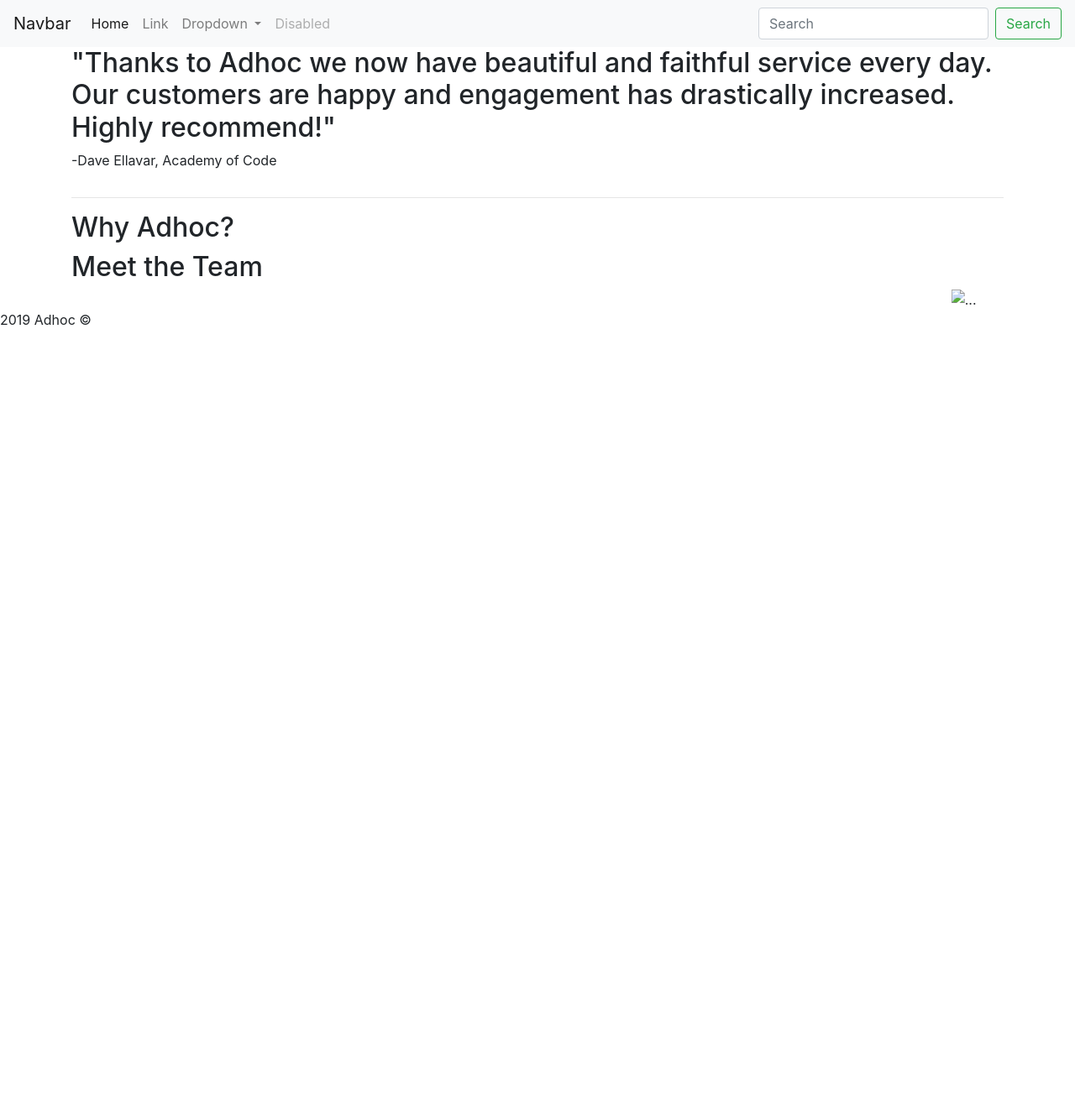
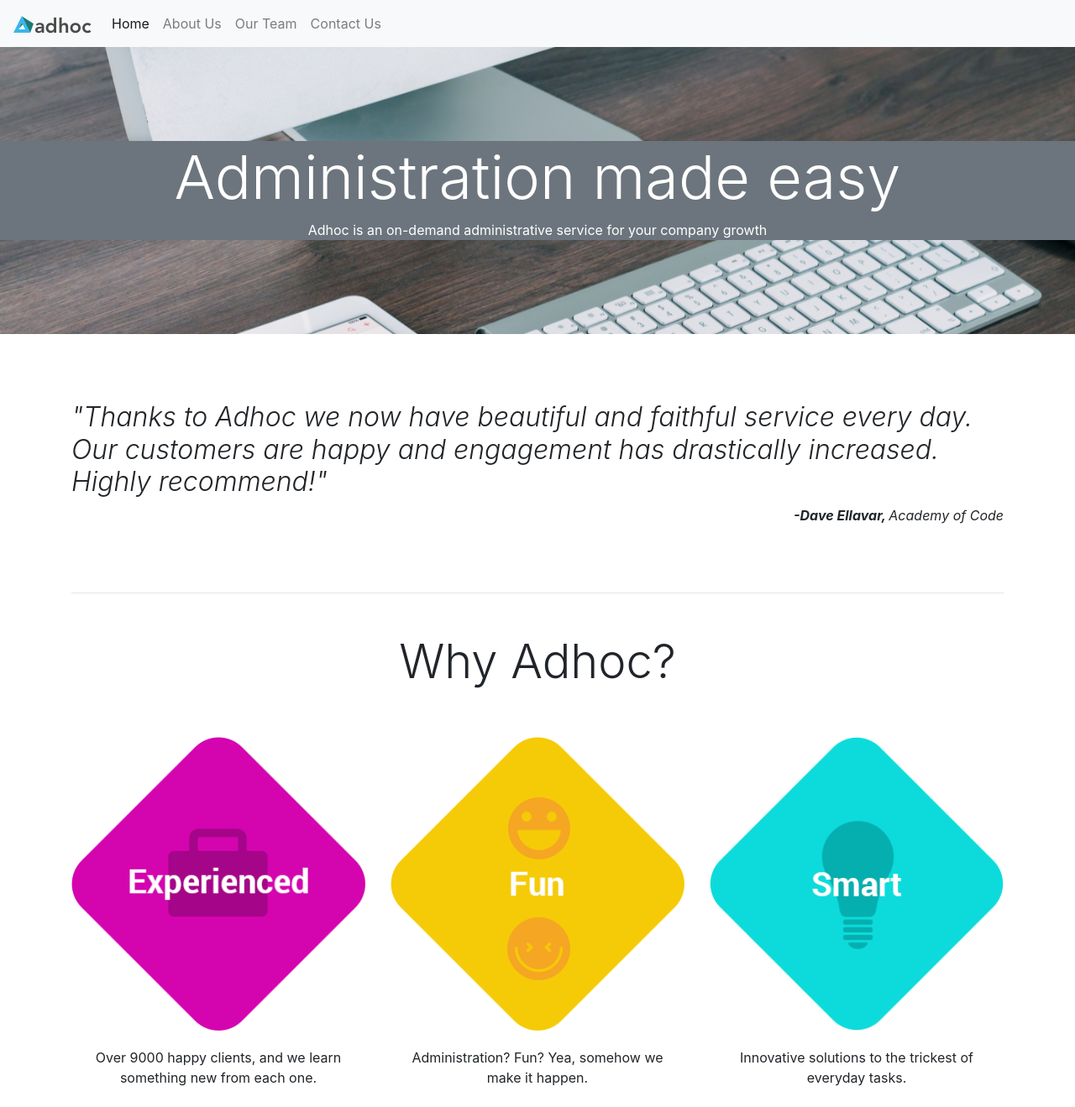
Before and after one commit to claudiacodes-dev/011_Adhoc, a plain HTML site: page index.html in a window 1280 px wide. Shown: the top 1319 px of the page at 84% size. Before the commit the page ends 800 px from the top, so only its background shows below. Drawn offline with nearby package versions, Linux system fonts and the light colour scheme.

Commit message:
Layout-Anpassungen

```diff
--- a/index.html
+++ b/index.html
@@ -17,7 +17,9 @@
   <body>
     <!-- Navbar Component -->
     <nav class="navbar navbar-expand-lg navbar-light bg-light">
-      <a class="navbar-brand" href="#">Navbar</a>
+      <a class="navbar-brand" href="#"
+        ><img src="resources/images/logo.png" alt="adhoc logo"
+      /></a>
       <button
         class="navbar-toggler"
         type="button"
@@ -38,9 +40,16 @@
             >
           </li>
           <li class="nav-item">
-            <a class="nav-link" href="#">Link</a>
+            <a class="nav-link" href="#">About Us</a>
           </li>
-          <li class="nav-item dropdown">
+          <li class="nav-item">
+            <a class="nav-link" href="#">Our Team</a>
+          </li>
+          <li class="nav-item">
+            <a class="nav-link" href="#">Contact Us</a>
+          </li>
+
+          <!-- <li class="nav-item dropdown">
             <a
               class="nav-link dropdown-toggle"
               href="#"
@@ -67,9 +76,9 @@
               aria-disabled="true"
               >Disabled</a
             >
-          </li>
+          </li> -->
         </ul>
-        <form class="form-inline my-2 my-lg-0">
+        <!-- <form class="form-inline my-2 my-lg-0">
           <input
             class="form-control mr-sm-2"
             type="search"
@@ -79,84 +88,166 @@
           <button class="btn btn-outline-success my-2 my-sm-0" type="submit">
             Search
           </button>
-        </form>
+        </form> -->
       </div>
     </nav>
 
     <!-- Jumbotron -->
     <div
+      class="jumbotron jumbotron-fluid"
       style="
-        background: url(https://content.codecademy.com/courses/learn-bootstrap-4/adhoc/jumbotron.png)
-          no-repeat;
+        background: url(resources/images/jumbotron.png) no-repeat;
         background-size: cover;
       "
-    ></div>
+    >
+      <div class="bg-secondary text-white text-center my-5">
+        <h1 class="display-3">Administration made easy</h1>
+        <p>
+          Adhoc is an on-demand administrative service for your company growth
+        </p>
+      </div>
+    </div>
 
     <!-- Container -->
     <div class="container">
       <!-- Quote Section -->
       <div class="row">
-        <div class="col">
-          <h2>
+        <div class="col my-5">
+          <h2 class="font-italic font-weight-light">
             "Thanks to Adhoc we now have beautiful and faithful service every
             day. Our customers are happy and engagement has drastically
             increased. Highly recommend!"
           </h2>
-          <p>-Dave Ellavar, <span>Academy of Code</span></p>
+          <p class="text-right font-italic font-weight-bold">
+            -Dave Ellavar,
+            <span class="font-weight-normal">Academy of Code</span>
+          </p>
         </div>
       </div>
       <hr />
 
       <!-- Why Adhoc? Text -->
-      <div class="row">
+      <div class="row my-5">
         <div class="col">
-          <h2>Why Adhoc?</h2>
+          <h2 class="text-center display-4">Why Adhoc?</h2>
         </div>
       </div>
 
       <!-- Image Reasons Section -->
-      <div class="row">
-        <div class="col">
+      <div class="row justify-content-center">
+        <div class="col col-8 col-sm-8 col-md-4 col-xl-4">
           <!-- First card goes here -->
+          <div class="card border-0">
+            <img
+              src="resources/images/experienced.png"
+              alt="experienced icon"
+            />
+            <div class="card-body">
+              <p class="card-text text-center">
+                Over 9000 happy clients, and we learn something new from each
+                one.
+              </p>
+            </div>
+          </div>
         </div>
 
-        <div class="col">
+        <div class="col col-8 col-sm-8 col-md-4 col-xl-4">
           <!-- Second card goes here -->
+          <div class="card border-0">
+            <img src="resources/images/fun.png" alt="fun icon" />
+            <div class="card-body">
+              <p class="card-text text-center">
+                Administration? Fun? Yea, somehow we make it happen.
+              </p>
+            </div>
+          </div>
         </div>
 
-        <div class="col">
+        <div class="col col-8 col-sm-8 col-md-4 col-xl-4">
           <!-- Third card goes here -->
+          <div class="card border-0">
+            <img src="resources/images/smart.png" alt="smart icon" />
+            <div class="card-body">
+              <p class="card-text text-center">
+                Innovative solutions to the trickest of everyday tasks.
+              </p>
+            </div>
+          </div>
         </div>
       </div>
 
       <!-- Meet the Team Section -->
-      <div class="row">
+      <div class="row bg-dark rounded-top p-5 mt-5">
         <div class="col">
-          <h2>Meet the Team</h2>
+          <h2 class="text-white text-center display-4">Meet the Team</h2>
         </div>
       </div>
 
       <!-- Team Pictures Carousel -->
-      <div class="row">
+      <div class="row bg-dark rounded-bottom pb-5">
         <div class="col">
           <!-- Carousel Component -->
           <div
             id="carouselExampleControls"
-            class="carousel slide"
+            class="carousel slide mx-auto w-50"
             data-ride="carousel"
           >
             <div class="carousel-inner">
               <div class="carousel-item active">
-                <img src="..." class="d-block w-100" alt="..." />
+                <img
+                  src="resources/images/brian.png"
+                  class="d-block w-100"
+                  alt="Photo of Brian"
+                />
+                <div
+                  class="carousel-caption bg-dark align-center text-center rounded-pill"
+                >
+                  <p class="font-weight-bold mb-0 p-0">
+                    CEO: <span class="font-weight-light">Brian M.</span>
+                  </p>
+                </div>
               </div>
               <div class="carousel-item">
-                <img src="..." class="d-block w-100" alt="..." />
+                <img
+                  src="resources/images/andy.png"
+                  class="d-block w-100"
+                  alt="Photo of Andy"
+                />
+                <div
+                  class="carousel-caption bg-dark align-center text-center rounded-pill"
+                >
+                  <p class="font-weight-bold mb-0 p-0">
+                    CFO: <span class="font-weight-light">Andy C.</span>
+                  </p>
+                </div>
               </div>
               <div class="carousel-item">
-                <img src="..." class="d-block w-100" alt="..." />
+                <img
+                  src="resources/images/angela.png"
+                  class="d-block w-100"
+                  alt="Photo of Angela"
+                />
+                <div
+                  class="carousel-caption bg-dark align-center text-center rounded-pill"
+                >
+                  <p class="font-weight-bold mb-0 p-0">
+                    COO: <span class="font-weight-light">Angela W.</span>
+                  </p>
+                </div>
               </div>
               <div class="carousel-item">
-                <img src="..." class="d-block w-100" alt="..." />
+                <img
+                  src="resources/images/amie.png"
+                  class="d-block w-100"
+                  alt="Photo of Amie"
+                />
+                <div
+                  class="carousel-caption bg-dark align-center text-center rounded-pill"
+                >
+                  <p class="font-weight-bold mb-0 p-0">
+                    CTO: <span class="font-weight-light">Amie S.</span>
+                  </p>
+                </div>
               </div>
             </div>
             <a
@@ -189,7 +280,7 @@
     </div>
 
     <!-- Footer -->
-    <footer>2019 Adhoc &copy;</footer>
+    <footer class="text-center my-3">2019 Adhoc &copy;</footer>
 
     <!-- Bootstrap's JavaScript Files -->
     <script
```
